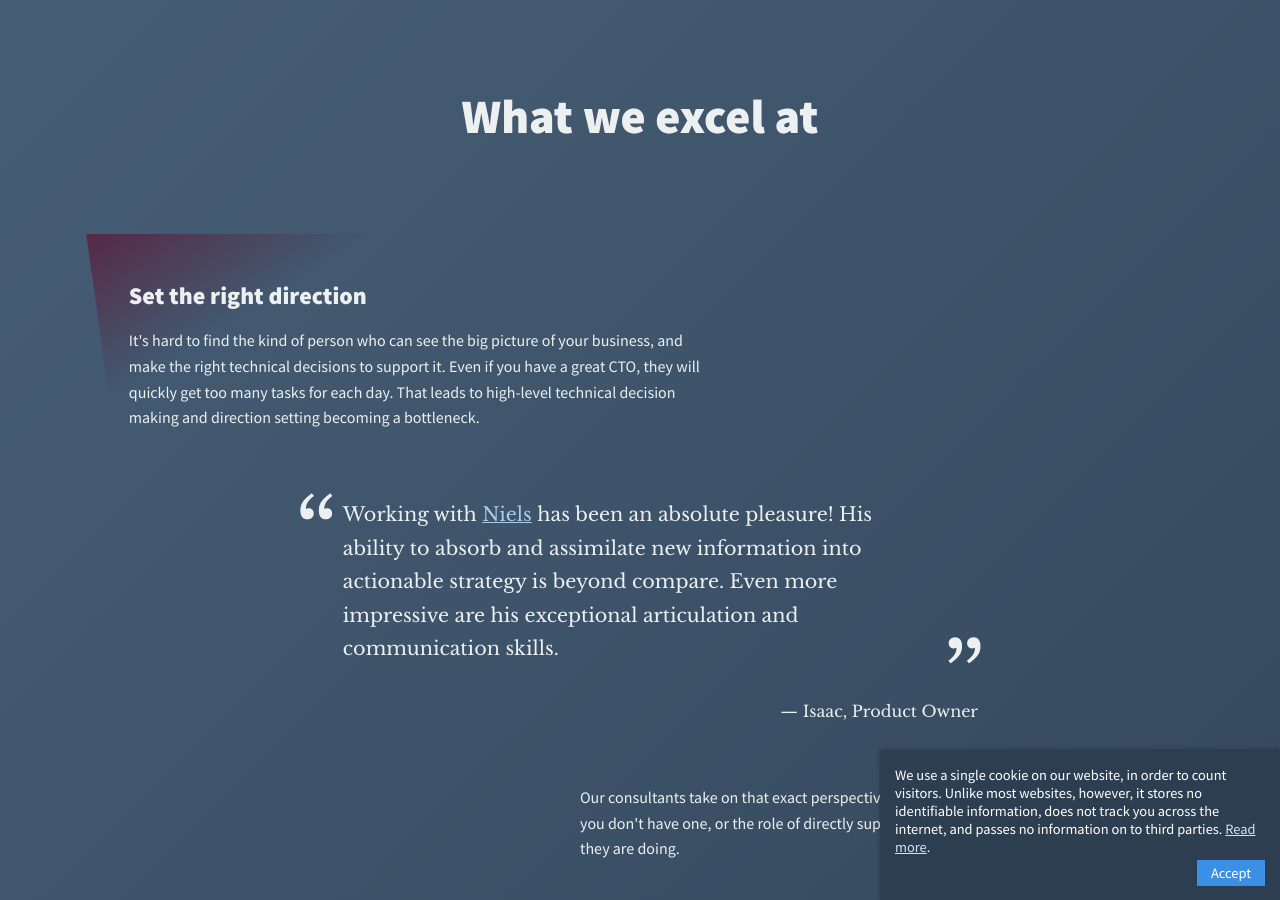
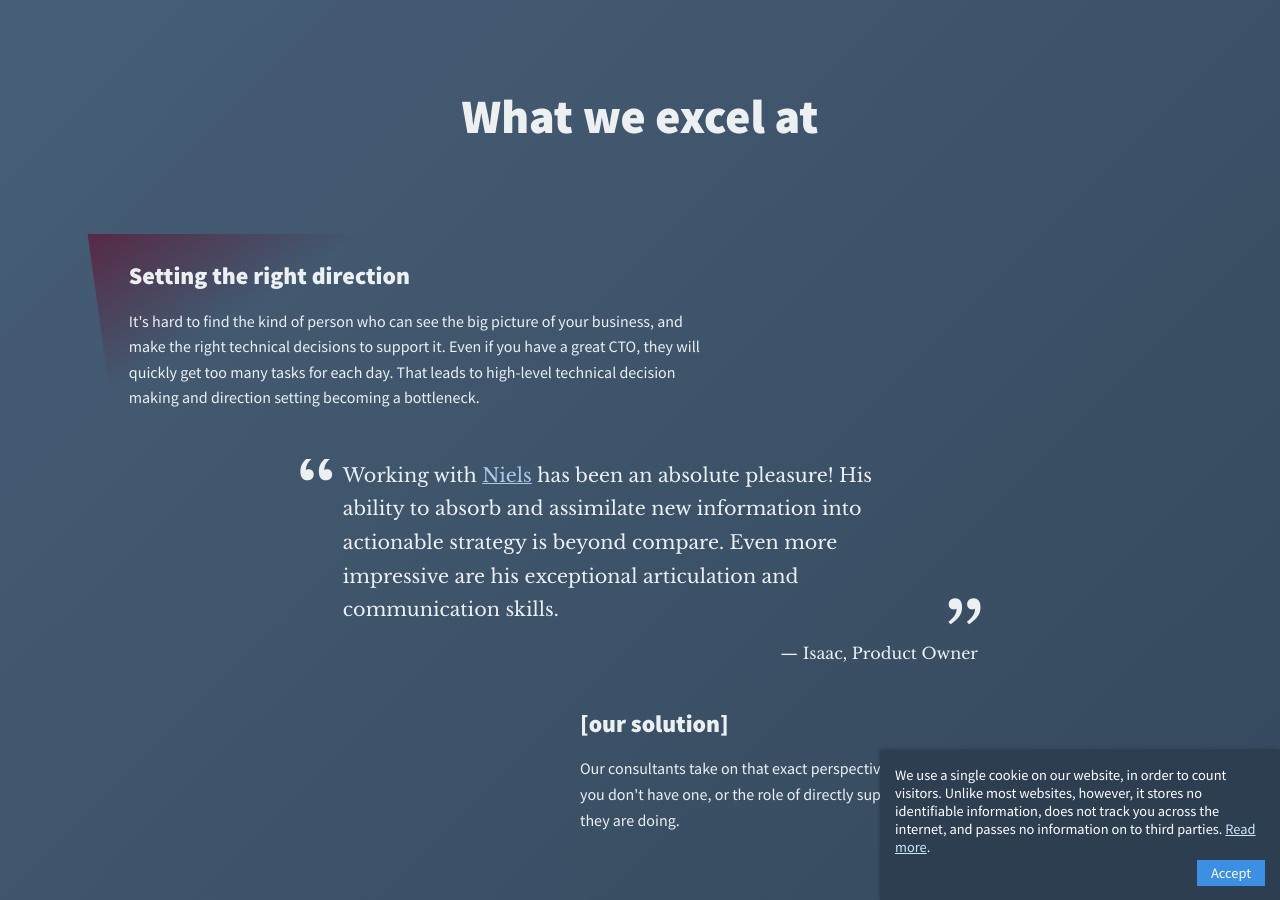
Before and after one commit to derangeddk/deranged.dk, a Jekyll site: the page built from index.html, in a window 1280 px wide and 900 px high, scrolled down 2938 px. Built offline with Jekyll 4.4.1, drawn with Linux system fonts in a browser that asks for light colours; some of the changed text lies outside the part shown.

Commit message:
better titles: - removed titles top margins - better problem titles that fit more with the descriptions - added solution titles (placeholder title for now) for more explicit problem/solution communication

```diff
--- a/index.html
+++ b/index.html
@@ -5,6 +5,7 @@ title: Let's start building your software ➟ deranged
 {% include overlay_nav.html %}
 
 <link href="/css/homestyle.css" rel="stylesheet" type="text/css">
+<link href="/css/utilities.css" rel="stylesheet" type="text/css">
 
 <section class="hello-section">
     <a href="/" class="logo">deranged</a>
@@ -107,7 +108,7 @@ title: Let's start building your software ➟ deranged
     <h1 class="title">What we excel at</h1>
     <div class="segment">
         <div class="problem">
-            <h1>Set the right direction</h1>
+            <h2 class="mt-0">Setting the right direction</h2>
             It's hard to find the kind of person who can see the big picture of your business,
             and make the right technical decisions to support it. Even if you have a great CTO,
             they will quickly get too many tasks for each day. That leads to high-level technical
@@ -120,6 +121,7 @@ title: Let's start building your software ➟ deranged
             <p class="quotee mb-0">Isaac, Product Owner</p>
         </section>
         <div class="solution">
+            <h2 class="mt-0">[our solution]</h2>
             Our consultants take on that exact perspective, to take on the role as temporary
             CTO if you don't have one, or the role of directly supporting your CTO in the important
             work they are doing.
@@ -128,7 +130,7 @@ title: Let's start building your software ➟ deranged
     </div>
     <div class="segment">
         <div class="problem">
-            <h1>Get the team you actually need</h1>
+            <h2 class="mt-0">Getting the team you actually need</h2>
             Hiring and training a development team requires a continuous, large investment.
             If developers leave, you lose the knowledge you've spent time building. Under constrained
             budgets, it's impossible to cover all the skills needed in a development team. Alternatively,
@@ -142,6 +144,7 @@ title: Let's start building your software ➟ deranged
             <p class="quotee mb-0">Ninna Toft Hansen, then-COO</p>
         </section>
         <div class="solution">
+            <h2 class="mt-0">[our solution]</h2>
             We have an experienced team that is used to working together. We integrate closely
             with your business as if we were your own developers, but we hit the ground running on,
             and you only pay for us in the periods where you need development. We're a plug and play
@@ -151,7 +154,7 @@ title: Let's start building your software ➟ deranged
     </div>
     <div class="segment">
         <div class="problem">
-            <h1>Unlock your team's potential</h1>
+            <h2 class="mt-0">Unlocking your team's potential</h2>
             Senior developers are few and far between. That makes it difficult to train junior
             developers and build a highly competent software development team that takes responsibility
             and delivers consistently. To make matters worse, if developers don't feel like they are
@@ -164,6 +167,7 @@ title: Let's start building your software ➟ deranged
             <p class="quotee mb-0">Signe Trolle Gronemann, Specialkonsulent and Product Owner</p>
         </section>
         <div class="solution">
+            <h2 class="mt-0">[our solution]</h2>
             We help software teams improve technical skills and how they work through pair programming,
             coaching, and presentations tailored to the concrete team situation.
             <a href="">Check it out <span>⇢</span></a>
```
